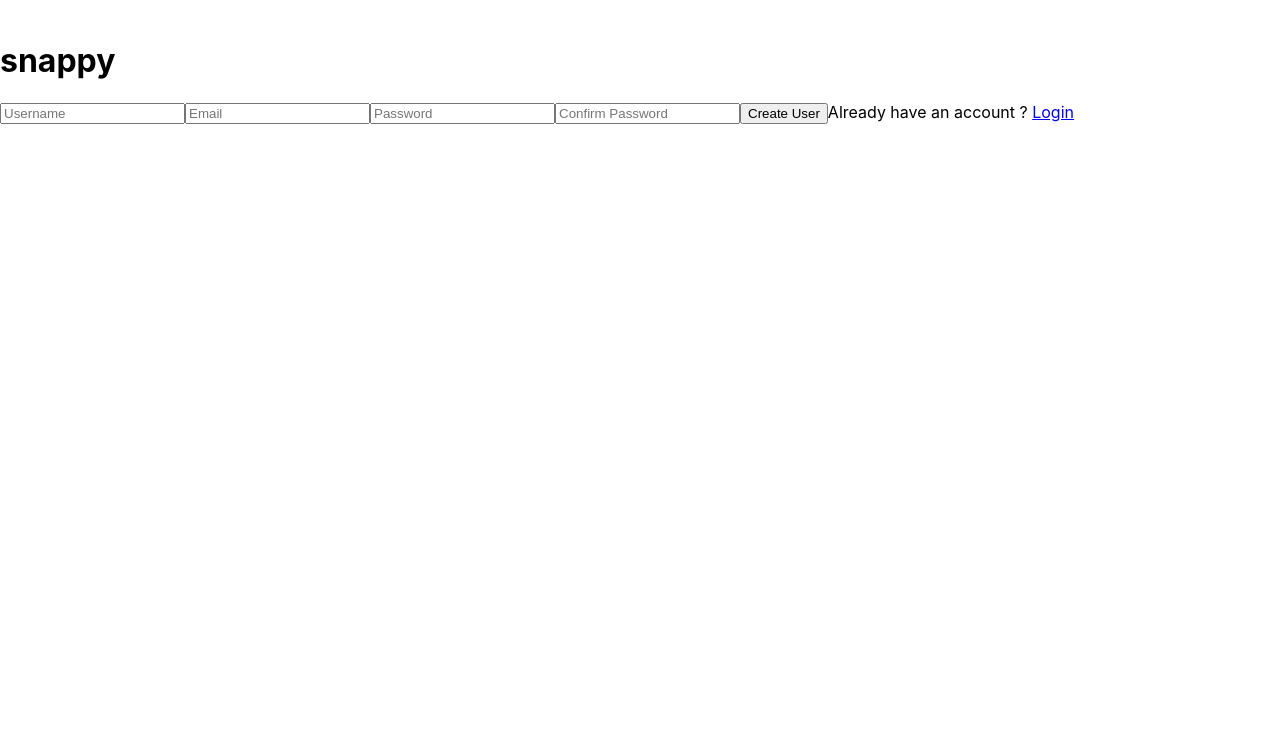
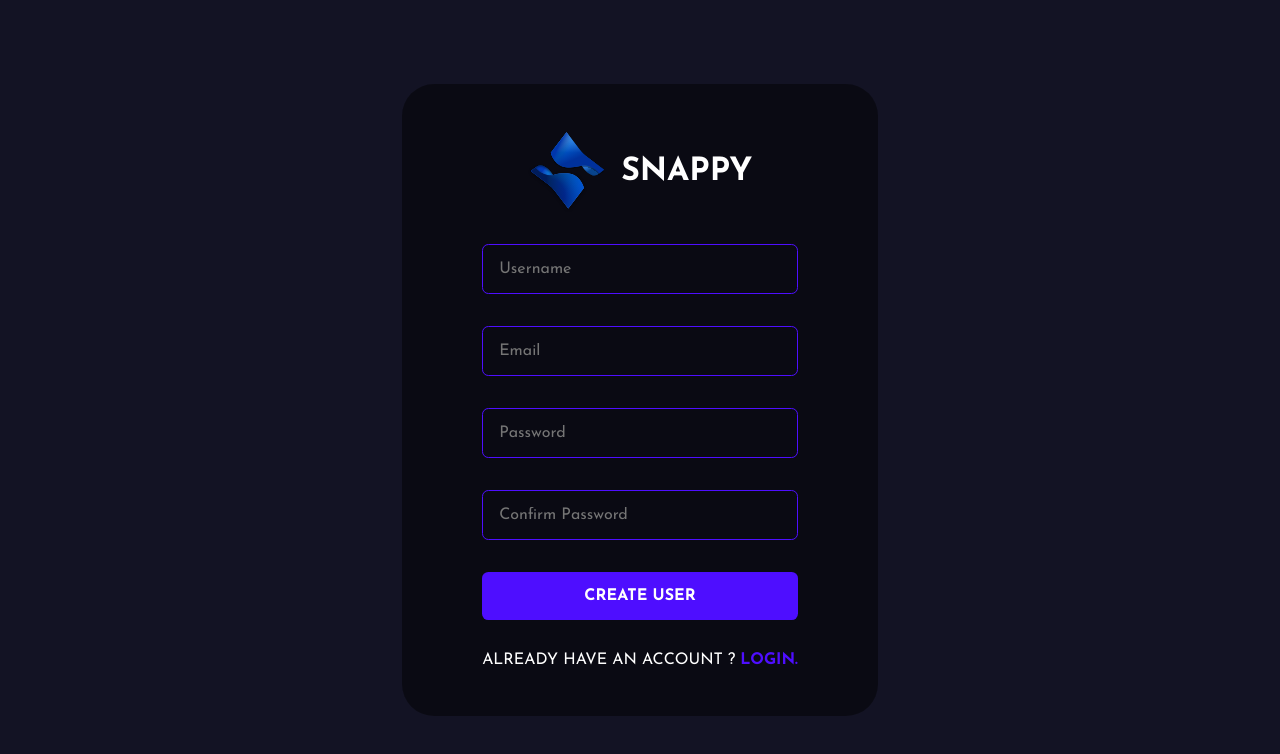
Before and after one commit to Szkrishna/chat-app, a React (Create React App) app in the folder public/: page /register in a window 1280 px wide. Shown: the top 754 px of the page. Built offline with nearby package versions, Linux system fonts and the light colour scheme.

Commit message:
adding font style and adding css for register form

```diff
--- a/public/src/index.css
+++ b/public/src/index.css
@@ -1,13 +1,19 @@
-body {
+@import url('https://fonts.googleapis.com/css2?family=Josefin+Sans:ital,wght@0,100..700;1,100..700&family=Outfit:wght@100..900&display=swap');
+
+* {
   margin: 0;
-  font-family: -apple-system, BlinkMacSystemFont, 'Segoe UI', 'Roboto', 'Oxygen',
-    'Ubuntu', 'Cantarell', 'Fira Sans', 'Droid Sans', 'Helvetica Neue',
-    sans-serif;
-  -webkit-font-smoothing: antialiased;
-  -moz-osx-font-smoothing: grayscale;
+  padding: 0;
+  box-sizing: border-box;
 }
 
-code {
-  font-family: source-code-pro, Menlo, Monaco, Consolas, 'Courier New',
-    monospace;
+body,
+button,
+input {
+  font-family: "Josefin Sans", sans-serif;
 }
+
+body {
+  max-height: 100vh;
+  max-width: 100vw;
+  overflow: hidden;
+}
--- a/public/src/pages/Register.jsx
+++ b/public/src/pages/Register.jsx
@@ -1,6 +1,7 @@
 import React from 'react';
 import styled from "styled-components";
 import { Link } from "react-router-dom";
+import Logo from "../assets/logo.svg";
 
 function Register() {
     const handleSubmit = (event) => {
@@ -11,24 +12,113 @@ function Register() {
 
     }
     return (
-        <><formContainer>
-            <form onSubmit={(event) => handleSubmit(event)}>
-                <div className="brand">
-                    <img src="" alt="" />
-                    <h1>snappy</h1>
-                </div>
-                <input type="text" placeholder='Username' name="username" onChange={(e) => handleChange(e)} />
-                <input type="email" placeholder='Email' name="email" onChange={(e) => handleChange(e)} />
-                <input type="password" placeholder='Password' name="password" onChange={(e) => handleChange(e)} />
-                <input type="password" placeholder='Confirm Password' name="confirmPass" onChange={(e) => handleChange(e)} />
-                <button type="submit">Create User</button>
-                <span>Already have an account ? <Link to="/login">Login</Link></span>
-            </form>
-        </formContainer>
+        <>
+            <FormContainer>
+                <form action="" onSubmit={(event) => handleSubmit(event)}>
+                    <div className="brand">
+                        <img src={Logo} alt="logo" />
+                        <h1>snappy</h1>
+                    </div>
+                    <input
+                        type="text"
+                        placeholder="Username"
+                        name="username"
+                        onChange={(e) => handleChange(e)}
+                    />
+                    <input
+                        type="email"
+                        placeholder="Email"
+                        name="email"
+                        onChange={(e) => handleChange(e)}
+                    />
+                    <input
+                        type="password"
+                        placeholder="Password"
+                        name="password"
+                        onChange={(e) => handleChange(e)}
+                    />
+                    <input
+                        type="password"
+                        placeholder="Confirm Password"
+                        name="confirmPassword"
+                        onChange={(e) => handleChange(e)}
+                    />
+                    <button type="submit">Create User</button>
+                    <span>
+                        Already have an account ? <Link to="/login">Login.</Link>
+                    </span>
+                </form>
+            </FormContainer>
         </>
     )
 }
 
-const formContainer = styled.div``;
+const FormContainer = styled.div`
+  height: 100vh;
+  width: 100vw;
+  display: flex;
+  flex-direction: column;
+  justify-content: center;
+  gap: 1rem;
+  align-items: center;
+  background-color: #131324;
+  .brand {
+    display: flex;
+    align-items: center;
+    gap: 1rem;
+    justify-content: center;
+    img {
+      height: 5rem;
+    }
+    h1 {
+      color: white;
+      text-transform: uppercase;
+    }
+  }
+  form {
+    display: flex;
+    flex-direction: column;
+    gap: 2rem;
+    background-color: #00000076;
+    border-radius: 2rem;
+    padding: 3rem 5rem;
+  }
+  input {
+    background-color: transparent;
+    padding: 1rem;
+    border: 0.1rem solid #4e0eff;
+    border-radius: 0.4rem;
+    color: white;
+    width: 100%;
+    font-size: 1rem;
+    &:focus {
+      border: 0.1rem solid #997af0;
+      outline: none;
+    }
+  }
+  button {
+    background-color: #4e0eff;
+    color: white;
+    padding: 1rem 2rem;
+    border: none;
+    font-weight: bold;
+    cursor: pointer;
+    border-radius: 0.4rem;
+    font-size: 1rem;
+    text-transform: uppercase;
+    &:hover {
+      background-color: #4e0eff;
+    }
+  }
+  span {
+    color: white;
+    text-transform: uppercase;
+    a {
+      color: #4e0eff;
+      text-decoration: none;
+      font-weight: bold;
+    }
+  }
+`;
 
 export default Register;
```
